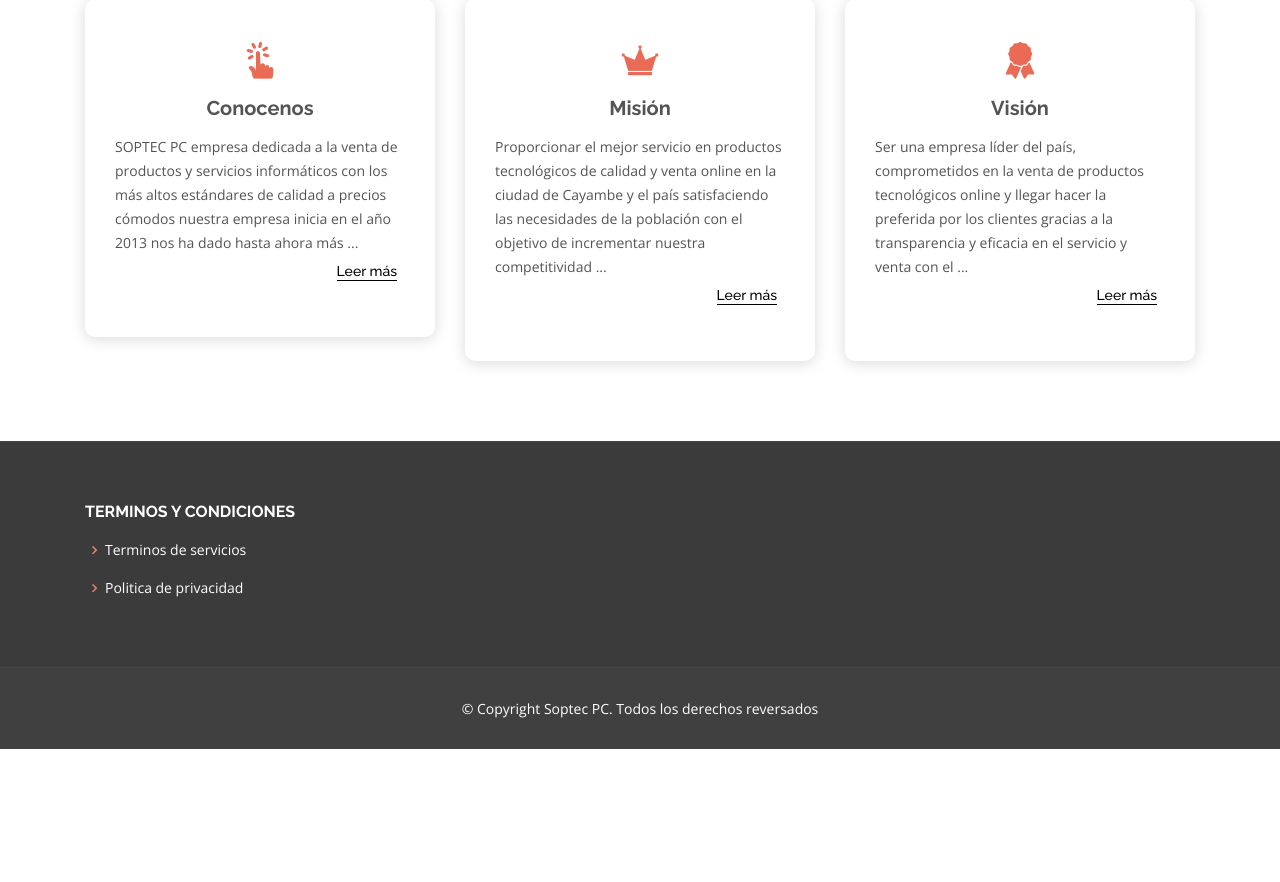
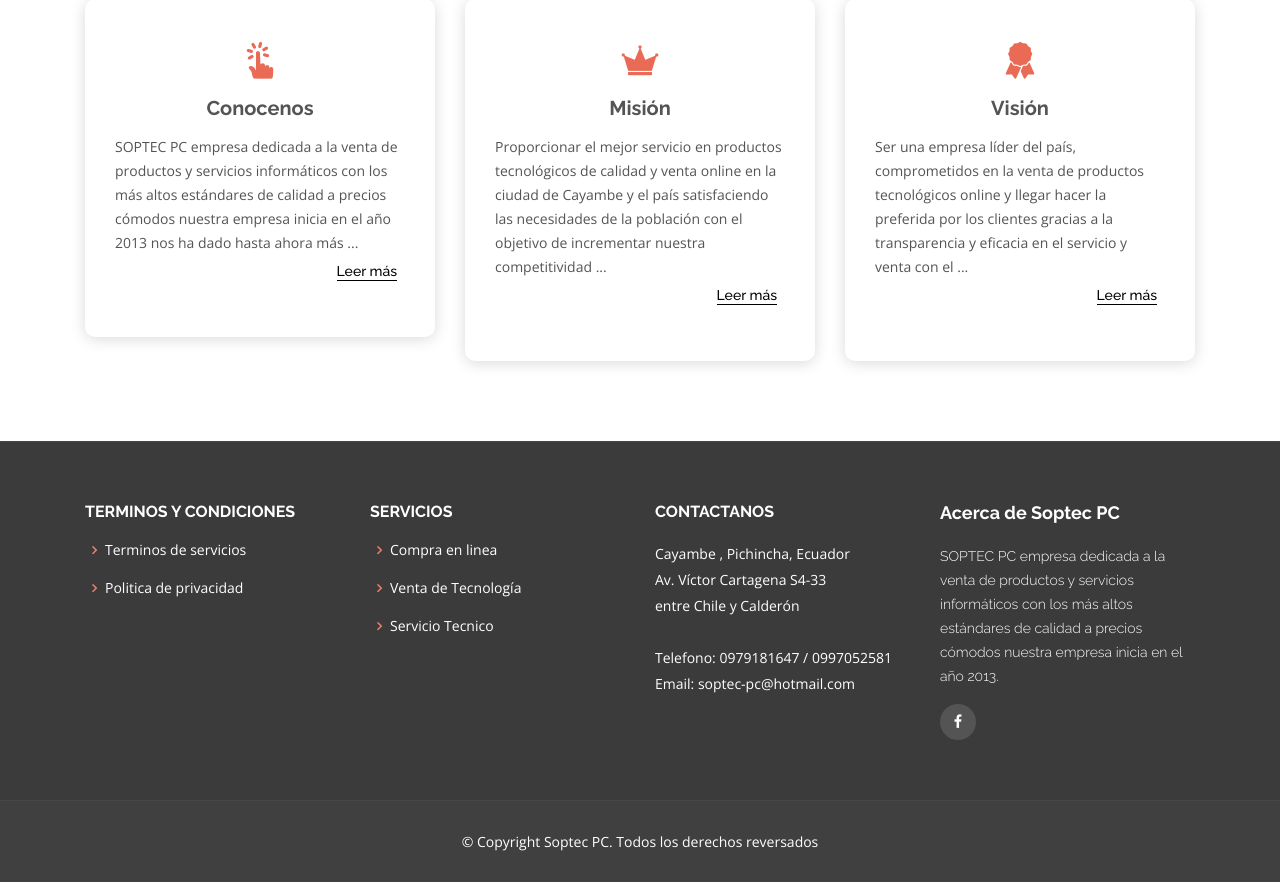
Before and after one commit to yasmani0/soptec, a Django app: page / in a window 1280 px wide; the page is wider, and only the part inside the window is pictured. Shown: the part 2107-2989 px from the top of that part. Before the commit the page ends 2856 px from the top of that part, so only its background shows below. Run offline with Django 3.2, Linux system fonts and the light colour scheme; parts of the project's set-up code (start-up, migrations or seed data) failed here and were passed over; some libraries are stand-ins or nearby versions.

Commit message:
coreccion final v2

```diff
--- a/templates/base/base.html
+++ b/templates/base/base.html
@@ -191,39 +191,39 @@
               <li><i class="bx bx-chevron-right"></i> <a href="#">Politica de privacidad</a></li>
             </ul>
           </div>
-          <!--
-          <div class="col-lg-6 col-md-6 footer-links">
+
+          <div class="col-lg-3 col-md-6 footer-links">
             <h4>Servicios</h4>
             <ul>
-              <li><i class="bx bx-chevron-right"></i> <a href="#">Computadora</a></li>
-              <li><i class="bx bx-chevron-right"></i> <a href="#">Telefonos</a></li>
-              <li><i class="bx bx-chevron-right"></i> <a href="#">Accesorio</a></li>
+              <li><i class="bx bx-chevron-right"></i> <a href="{% url 'CategoriaProducto' %}">Compra en linea</a></li>
+              <li><i class="bx bx-chevron-right"></i> <a href="{% url 'Servicios' %}">Venta de Tecnología</a></li>
+              <li><i class="bx bx-chevron-right"></i> <a href="{% url 'Servicios' %}">Servicio Tecnico</a></li>
 
             </ul>
-          </div> -->
+          </div>
 
-          <!-- <div class="col-lg-3 col-md-6 footer-contact">
+          <div class="col-lg-3 col-md-6 footer-contact">
             <h4>Contactanos</h4>
             <p>
-              A108 Adam Street <br>
-              New York, NY 535022<br>
-              United States <br><br>
-              <strong>Phone:</strong> +1 5589 55488 55<br>
-              <strong>Email:</strong> info@example.com<br>
+              Cayambe , Pichincha, Ecuador <br>
+              Av. Víctor Cartagena S4-33<br>
+              entre Chile y Calderón <br><br>
+              <strong>Telefono:</strong> 0979181647 / 0997052581<br>
+              <strong>Email:</strong> soptec-pc@hotmail.com<br>
             </p>
 
-          </div> -->
+          </div>
 
-          <!-- <div class="col-lg-3 col-md-6 footer-info">
-            <h3>Acerca de Tecnologica</h3>
-            <p>Cras fermentum odio eu feugiat lide par naso tierra. Justo eget nada terra videa magna derita valies darta donna mare fermentum iaculis eu non diam phasellus.</p>
+          <div class="col-lg-3 col-md-6 footer-info">
+            <h3>Acerca de Soptec PC</h3>
+            <p>SOPTEC PC empresa dedicada a la venta de productos y servicios informáticos con los más altos estándares de calidad a precios cómodos nuestra empresa inicia en el año 2013.</p>
             <div class="social-links mt-3">
-              <a href="#" class="twitter"><i class="bx bxl-twitter"></i></a>
+              <!-- <a href="#" class="twitter"><i class="bx bxl-twitter"></i></a> -->
               <a href="#" class="facebook"><i class="bx bxl-facebook"></i></a>
-              <a href="#" class="instagram"><i class="bx bxl-instagram"></i></a>
-              <a href="#" class="google-plus"><i class="bx bxl-skype"></i></a>
+              <!-- <a href="#" class="instagram"><i class="bx bxl-instagram"></i></a> -->
+              <!-- <a href="#" class="google-plus"><i class="bx bxl-skype"></i></a> -->
             </div>
-          </div> -->
+          </div>
 
         </div>
       </div>
```
